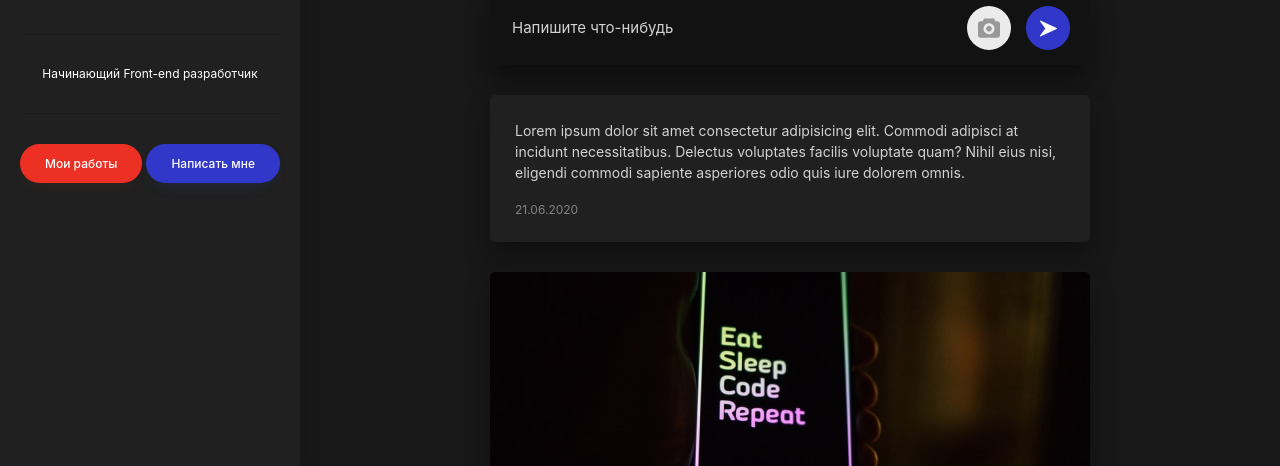
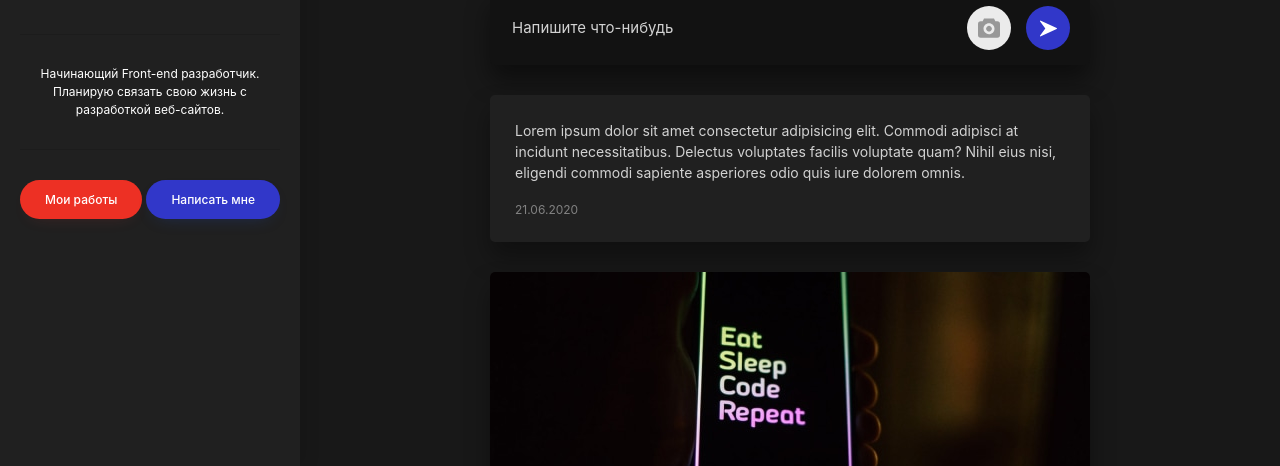
Before and after one commit to zaezyura/personal-blog, a plain HTML site: page index.html in a window 1280 px wide. Shown: the part 334-800 px from the top of the page. Drawn offline with Linux system fonts and the light colour scheme.

Commit message:
Update 2021-02-25T13:56:59.683Z

```diff
--- a/index.html
+++ b/index.html
@@ -104,7 +104,8 @@
                   </ul>
 
                   <div class="profile-text">
-                      <p>Начинающий Front-end разработчик
+                      <p>Начинающий Front-end разработчик.
+                          Планирую связать свою жизнь с разработкой веб-сайтов.
                       </p>
                   </div>
               </div> <!-- /.profile -->
```
Also changed, not shown: works.html (+2 -2 lines).
